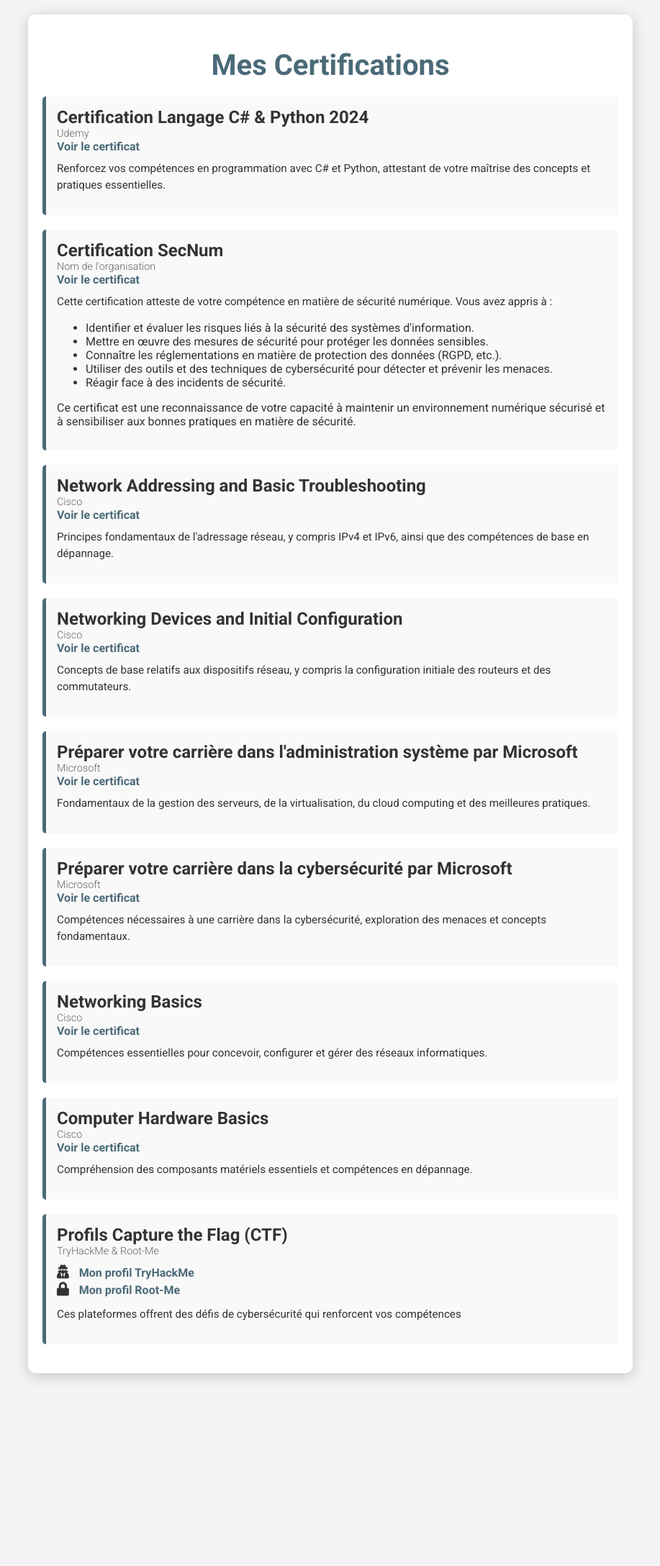
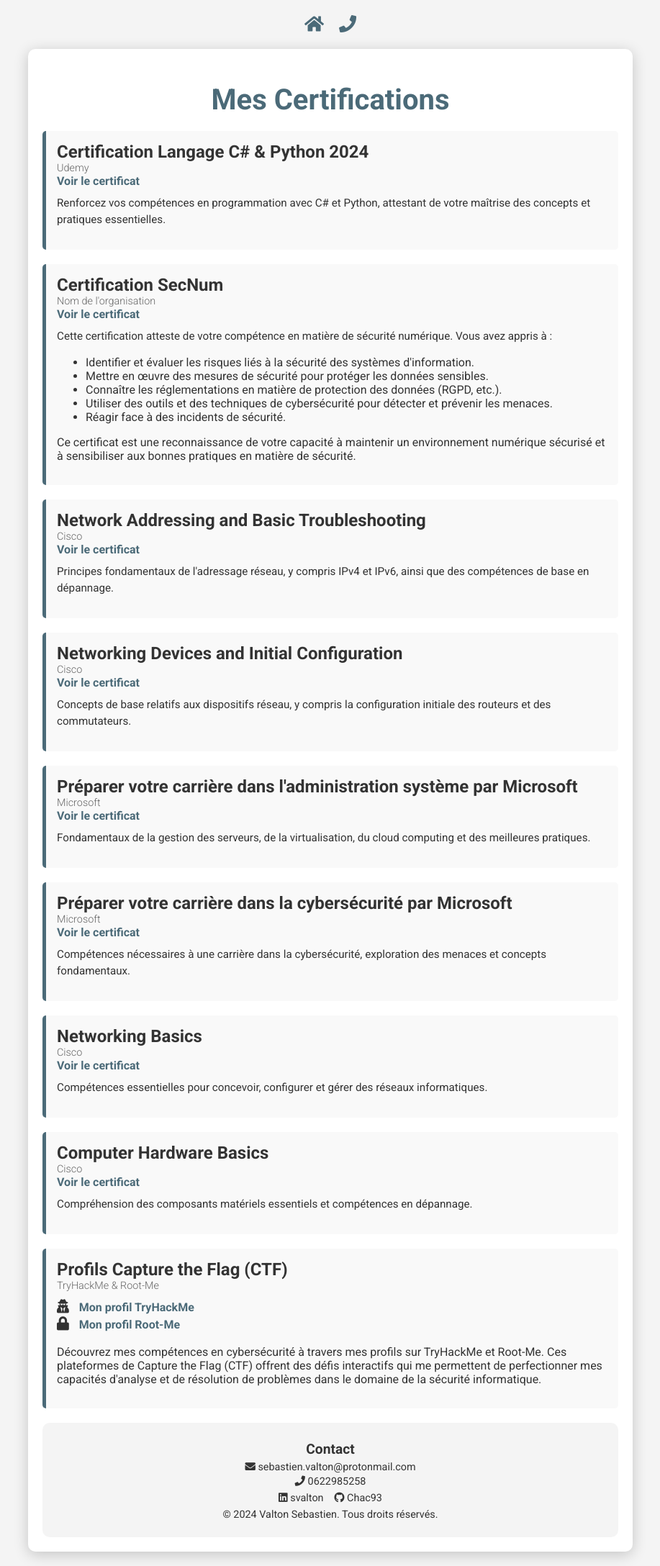
Before and after one commit to Chac93/cv, a Jekyll site: the page div/comp.html, which Jekyll copies as it is, in a window 1280 px wide. Shown: the whole page at 72% size, without its empty margins (181-1098 px from the left). Built offline with Jekyll 4.4.1, drawn with Linux system fonts in a browser that asks for light colours; before the commit the page ends 1928 px from its top, so only the background shows below that.

Commit message:
Update comp.html

```diff
--- a/div/comp.html
+++ b/div/comp.html
@@ -1,6 +1,7 @@
 <!DOCTYPE html>
 <html lang="fr">
 <head>
+    <link rel="stylesheet" href="https://cdnjs.cloudflare.com/ajax/libs/font-awesome/6.0.0-beta3/css/all.min.css">
     <meta charset="UTF-8">
     <meta name="viewport" content="width=device-width, initial-scale=1.0">
     <title>Mes Certifications</title>
@@ -16,28 +17,28 @@
         }
         h1 {
             text-align: center;
-            color: #4B6A78; /* Couleur du titre */
+            color: #4B6A78;
             margin-bottom: 20px;
-            font-size: 2.5em; /* Taille du titre */
+            font-size: 2.5em;
         }
         .container {
             max-width: 800px;
             margin: 0 auto;
             padding: 20px;
             background: white;
-            border-radius: 10px; /* Coins arrondis */
-            box-shadow: 0 4px 20px rgba(0,0,0,0.2); /* Ombre plus prononcée */
+            border-radius: 10px;
+            box-shadow: 0 4px 20px rgba(0,0,0,0.2);
         }
         .certification {
             margin-bottom: 20px;
             padding: 15px;
-            border-left: 5px solid #4B6A78; /* Couleur de la bordure */
+            border-left: 5px solid #4B6A78;
             background: #f9f9f9;
             border-radius: 5px;
-            transition: transform 0.3s; /* Effet de survol */
+            transition: transform 0.3s;
         }
         .certification:hover {
-            transform: translateY(-5px); /* Effet de levée au survol */
+            transform: translateY(-5px);
         }
         .certification h2 {
             margin: 0;
@@ -45,7 +46,7 @@
             color: #333;
         }
         .certification a {
-            color: #4B6A78; /* Couleur des liens */
+            color: #4B6A78;
             text-decoration: none;
             font-weight: bold;
         }
@@ -64,13 +65,27 @@
         }
         .ctf-links {
             display: flex;
-            flex-direction: column; /* Changement pour un affichage en colonne */
+            flex-direction: column;
             margin-top: 10px;
         }
         .ctf-icon {
             font-size: 1.2em;
             margin-right: 10px;
-            margin-bottom: 5px; /* Espacement entre les liens */
+            margin-bottom: 5px;
+        }
+        footer {
+            margin-top: 20px;
+            padding: 10px 0; /* Réduction de la taille du footer */
+            text-align: center;
+            background-color: #f4f4f4; /* Fond du footer */
+        }
+        footer h3 {
+            margin: 5px 0; /* Réduction des marges du titre */
+            font-size: 1.2em;
+        }
+        footer p {
+            margin: 3px 0; /* Réduction des marges des paragraphes */
+            font-size: 0.9em; /* Taille de police ajustée */
         }
         @media (max-width: 600px) {
             .certification {
@@ -80,9 +95,27 @@
                 font-size: 1.3em;
             }
         }
+         /* Suppression du soulignement et couleur des liens */
+         footer a {
+            color: inherit; /* hérite de la couleur du texte */
+            text-decoration: none; /* supprime le soulignement */
+        }
+
+        /* Changement de couleur au survol */
+        footer a:hover {
+            color: #4B6A78; /* couleur personnalisée au survol */
+        }
     </style>
 </head>
 <body>
+    <header style="text-align: center; margin-bottom: 20px;">
+        <a href="https://chac93.github.io/cv/" style="font-size: 24px; color: #4B6A78; text-decoration: none; margin-right: 15px;">
+            <i class="fas fa-home"></i>
+        </a>
+        <a href="#footer" style="font-size: 24px; color: #4B6A78; text-decoration: none;">
+            <i class="fas fa-phone"></i>
+        </a>
+    </header>
     <div class="container">
         <h1>Mes Certifications</h1>
         <div class="certification">
@@ -154,7 +187,53 @@
         </div>
         <div>
             <i class="fas fa-lock ctf-icon"></i>
-                    <a href="https://www.root-me.org/Sebv-856453?lang=fr#ec098b4909bf5331a3092553bf2c8b8f">Mon profil Root-Me</a>
+            <a href="https://www.root-me.org/Sebv-856453?lang=fr#ec=10756601">Mon profil Root-Me</a>
+            <p>Découvrez mes compétences en cybersécurité à travers mes profils sur TryHackMe et Root-Me. Ces plateformes de Capture the Flag (CTF) offrent des défis interactifs qui me permettent de perfectionner mes capacités d'analyse et de résolution de problèmes dans le domaine de la sécurité informatique.</p>
+
         </div>
     </div>
-            <p class="details">Ces plateformes offrent des défis de cybersécurité qui renforcent vos compétences
+</div>
+
+
+
+    <footer id="footer" style="text-align: center; border: none; border-radius: 10px; padding: 20px;">
+        <style>
+            /* Suppression du soulignement et couleur des liens */
+            footer a {
+                color: inherit; /* hérite de la couleur du texte */
+                text-decoration: none; /* supprime le soulignement */
+            }
+
+            /* Changement de couleur au survol */
+            footer a:hover {
+                color: #4B6A78; /* couleur personnalisée au survol */
+            }
+
+            /* Style pour aligner les icônes sur la même ligne */
+            .social-links {
+                display: flex; /* Utilise Flexbox pour l'alignement */
+                justify-content: center; /* Centre les éléments horizontalement */
+                gap: 15px; /* Espace entre les icônes */
+            }
+        </style>
+        <h3>Contact</h3>
+        <p>
+            <a href="mailto:sebastien.valton@protonmail.com"><i class="fas fa-envelope"></i> sebastien.valton@protonmail.com</a>
+        </p>
+        <p>
+            <a href="tel:0622985258"><i class="fas fa-phone"></i> 0622985258</a>
+        </p>
+        <div class="social-links">
+            <p>
+                <a href="https://www.linkedin.com/in/svalton"><i class="fab fa-linkedin"></i> svalton</a>
+            </p>
+            <p>
+                <a href="https://github.com/Chac93"><i class="fab fa-github"></i> Chac93</a>
+            </p>
+        </div>
+        <p>© 2024 Valton Sebastien. Tous droits réservés.</p>
+    </footer>
+
+
+</body>
+</html>
```
Lines whose indentation alone changed are shown as unchanged.
